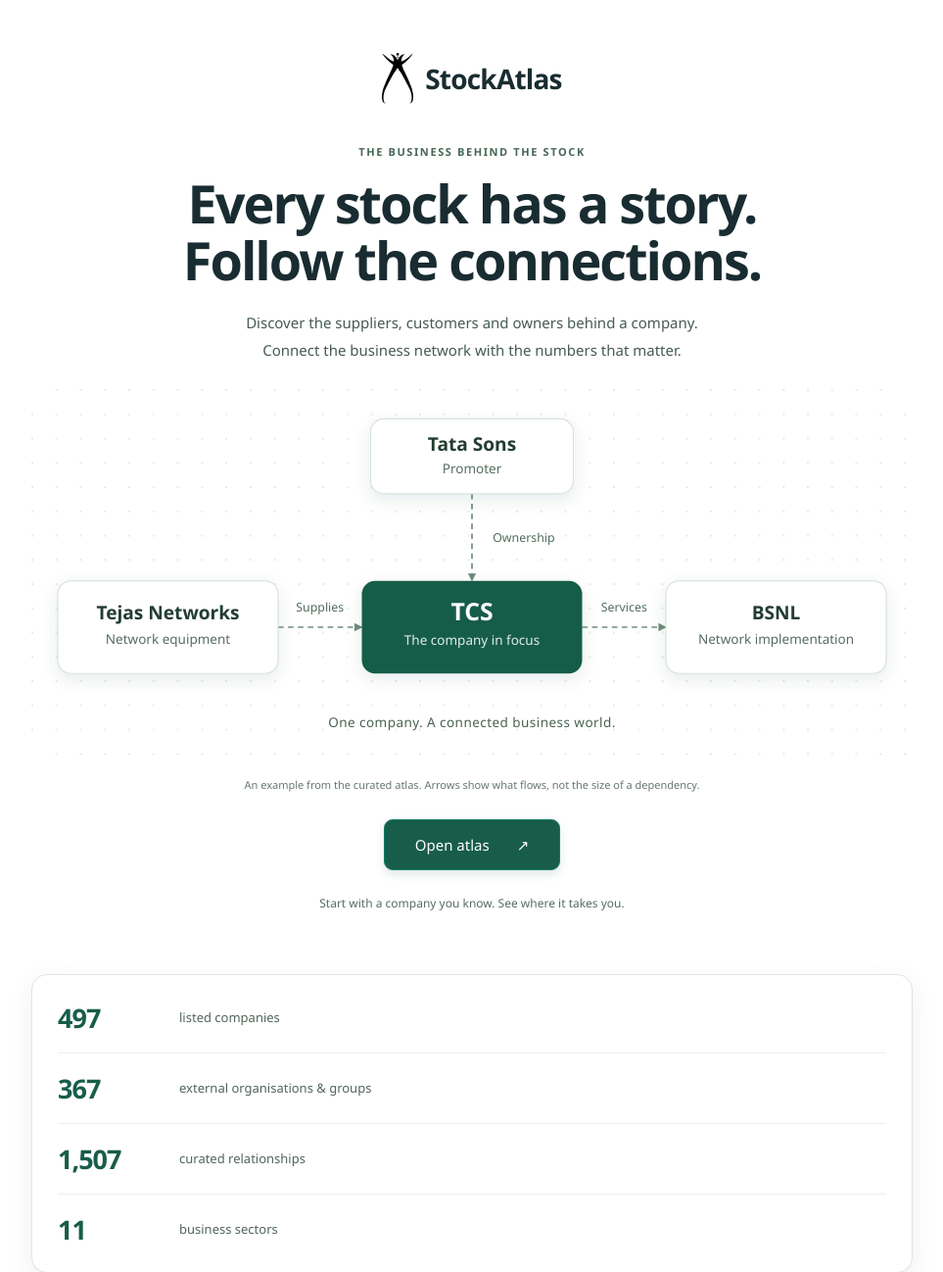
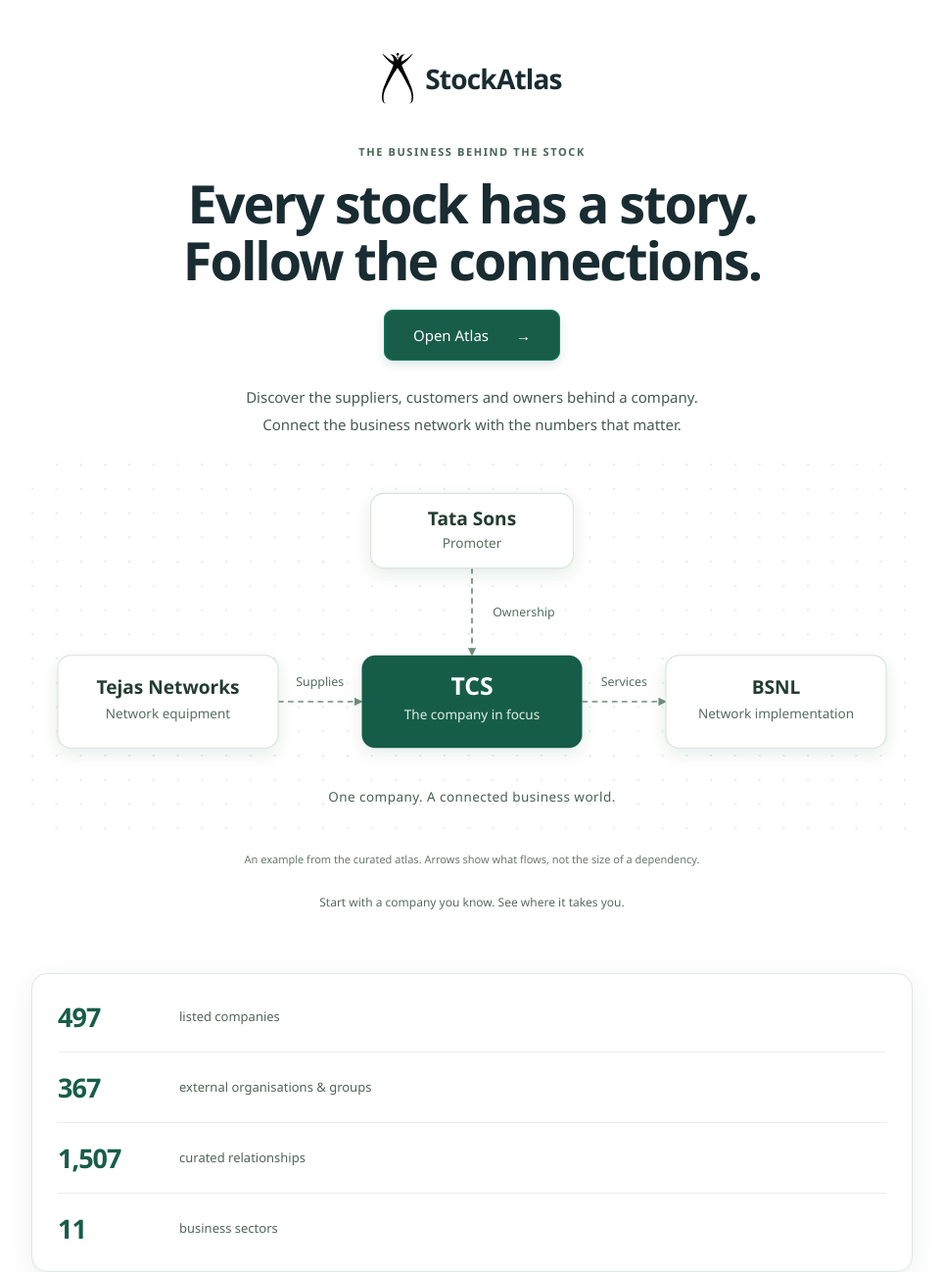
Before and after one commit to ramanandk9/StockAtlas, a Flask app: page / in a window 1280 px wide. Shown: the top 1298 px of the page at 98% size, without its empty margins (158-1121 px from the left). Run offline with Flask 3, Linux system fonts and the light colour scheme.

Commit message:
Place Open Atlas directly below the welcome title

```diff
--- a/static/welcome.css
+++ b/static/welcome.css
@@ -31,7 +31,7 @@ body.welcome-landing { background: #fff; }
 .network-caption { fill: #496253; font-size: 12px; letter-spacing: .4px; }
 .welcome-network-note { margin: 12px auto 0; text-align: center; max-width: 600px; font-size: 11px; line-height: 1.8; color: #66786c; }
 .welcome-hero-footnote { font-size: 12px; text-align: center; color: #586d60; }
-.welcome-hero .welcome-actions { margin: 0; }
+.welcome-hero .welcome-actions { margin: 0 0 24px; }
 .welcome-hero .welcome-actions .button { min-width: 180px; display: inline-flex; justify-content: center; gap: 28px; font-size: 15px; padding: 15px 24px; }
 .welcome-coverage { display: flex; flex-direction: column; border: 1px solid #e0e7e1; border-radius: 16px; background: white; padding: 8px 26px; margin-bottom: 64px; box-shadow: var(--welcome-shadow); }
 .welcome-coverage > div { display: flex; align-items: center; gap: 24px; padding: 17px 0; border-bottom: 1px solid #edf0ed; }
--- a/templates/welcome.html
+++ b/templates/welcome.html
@@ -4,6 +4,7 @@
       <div class="welcome-brand"><img src="{{ url_for('static', filename='tmrm-logo.svg') }}" width="32" height="52" alt="" /><span>StockAtlas</span></div>
       <span class="welcome-kicker">THE BUSINESS BEHIND THE STOCK</span>
       <h1>Every stock has a story.<br />Follow the connections.</h1>
+      <div class="welcome-actions"><a class="button primary" href="#explore/TCS">Open Atlas <span aria-hidden="true">→</span></a></div>
       <p>Discover the suppliers, customers and owners behind a company.<br class="welcome-desktop-break" /> Connect the business network with the numbers that matter.</p>
     </div>
     <div class="welcome-network">
@@ -42,7 +43,6 @@
       </svg>
       <p class="welcome-network-note">An example from the curated atlas. Arrows show what flows, not the size of a dependency.</p>
     </div>
-    <div class="welcome-actions"><a class="button primary" href="#explore/TCS">Open atlas <span aria-hidden="true">↗</span></a></div>
     <p class="welcome-hero-footnote">Start with a company you know. See where it takes you.</p>
   </section>
 
```
